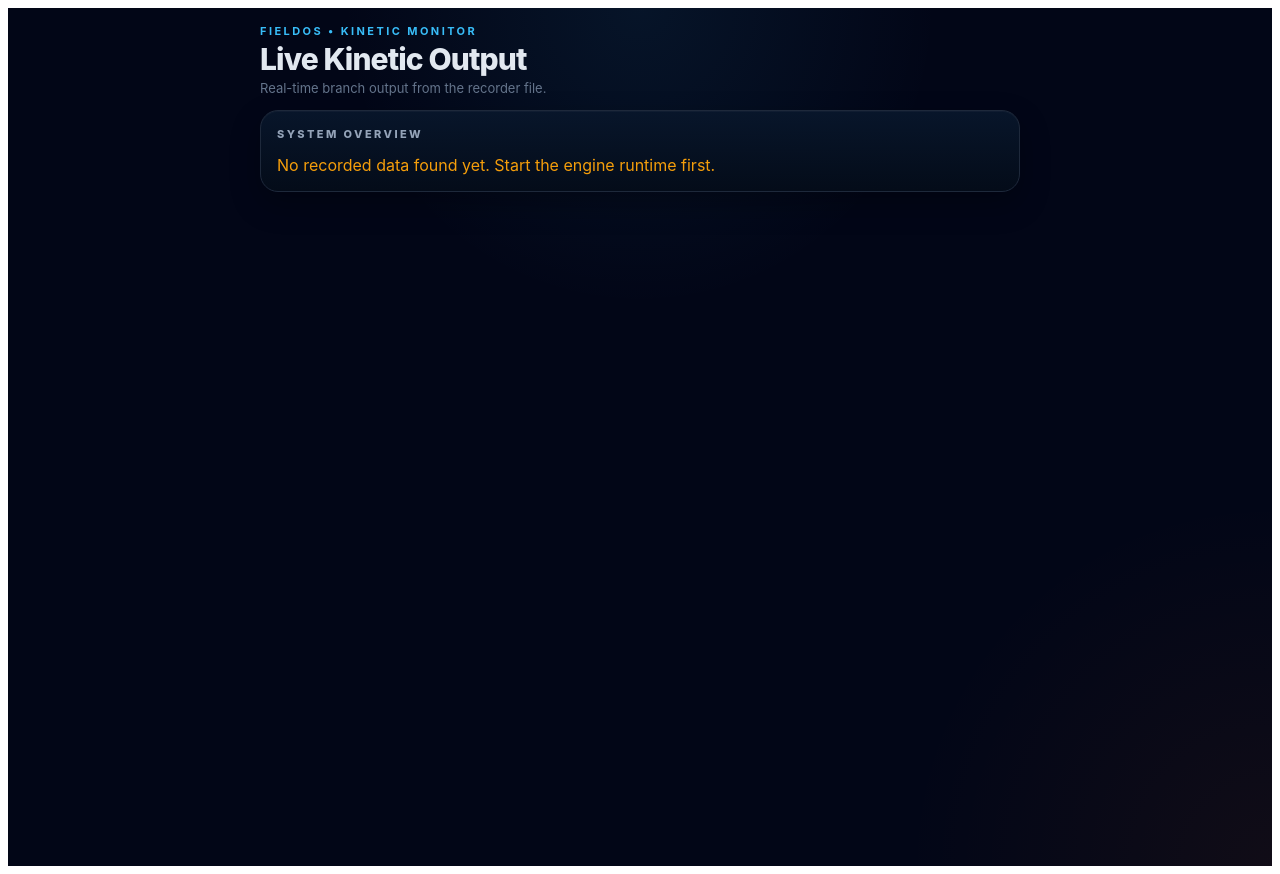
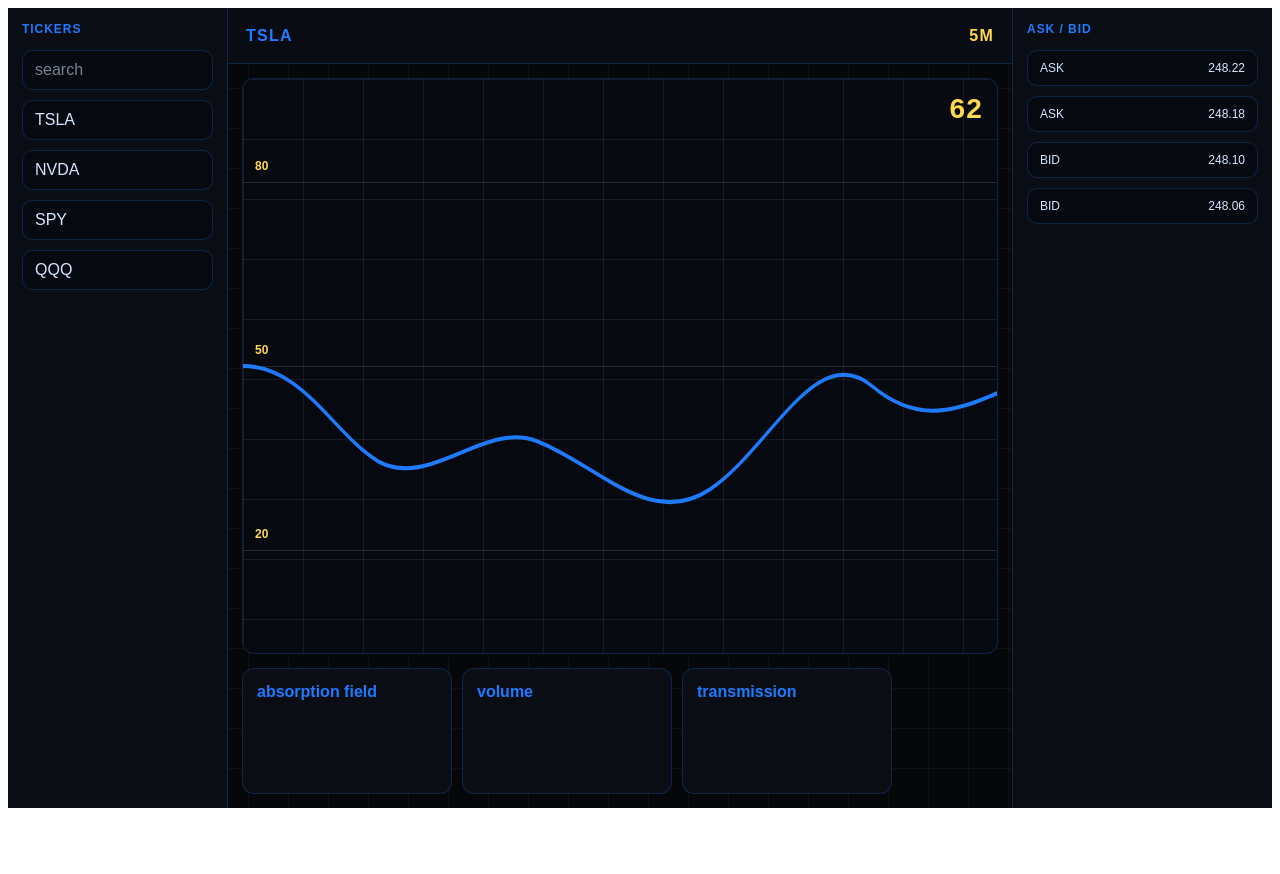
Before and after one commit to wacobjatts/field-os, a Next.js app: page / in a window 1280 px wide. After the commit the page ends 816 px from the top, so only its background shows below. Built offline with nearby package versions, Linux system fonts and the light colour scheme.

Commit message:
Update page.tsx

```diff
--- a/src/app/page.tsx
+++ b/src/app/page.tsx
@@ -1,242 +1,260 @@
-'use client';
+export default function Page() {
+  return (
+    <main style={styles.page}>
+      <div style={styles.grid} />
 
-import { useEffect, useState } from 'react';
+      <aside style={styles.leftPanel}>
+        <div style={styles.panelTitle}>tickers</div>
+        <div style={styles.searchBox}>search</div>
+        <div style={styles.listItem}>tsla</div>
+        <div style={styles.listItem}>nvda</div>
+        <div style={styles.listItem}>spy</div>
+        <div style={styles.listItem}>qqq</div>
+      </aside>
 
-interface LatestRecord {
-  timestamp: number;
-  symbol: string;
-  midPrice: number;
-  raw: {
-    absorption: number;
-    mismatch: number;
-    realityGap: number;
-    normalizedRealityGap: number;
-    tension: number;
-    liarIndex: number;
-    entropy: number;
-  };
-  precision: {
-    absorption: number;
-    mismatch: number;
-    realityGap: number;
-    tension: number;
-    liarIndex: number;
-    entropy: number;
-  };
-}
+      <section style={styles.centerPanel}>
+        <div style={styles.chartHeader}>
+          <span style={styles.symbol}>tsla</span>
+          <span style={styles.timeframe}>5m</span>
+        </div>
 
-interface ApiResponse {
-  ok: boolean;
-  latest: LatestRecord | null;
-}
+        <div style={styles.chartArea}>
+          <div style={styles.chartGrid} />
 
-function formatValue(value: number | undefined, digits = 4): string {
-  if (typeof value !== 'number' || Number.isNaN(value)) return '--';
-  return value.toFixed(digits);
-}
+          <div style={{ ...styles.hLine, top: '18%' }} />
+          <div style={{ ...styles.hLine, top: '50%' }} />
+          <div style={{ ...styles.hLine, top: '82%' }} />
 
-function cardStyle(): React.CSSProperties {
-  return {
-    border: '1px solid #1e293b',
-    borderRadius: 18,
-    padding: 16,
-    background: 'linear-gradient(180deg, rgba(8,22,43,0.96), rgba(4,12,25,0.96))',
-    boxShadow: 'inset 0 1px 0 rgba(255,255,255,0.03), 0 12px 30px rgba(0,0,0,0.26)'
-  };
-}
+          <div style={{ ...styles.sideNumber, top: '14%' }}>80</div>
+          <div style={{ ...styles.sideNumber, top: '46%' }}>50</div>
+          <div style={{ ...styles.sideNumber, top: '78%' }}>20</div>
 
-function row(label: string, value: string) {
-  return (
-    <div
-      key={label}
-      style={{
-        display: 'flex',
-        justifyContent: 'space-between',
-        gap: 16,
-        padding: '10px 0',
-        borderBottom: '1px solid rgba(255,255,255,0.05)'
-      }}
-    >
-      <span style={{ color: '#94a3b8' }}>{label}</span>
-      <span style={{ fontWeight: 700 }}>{value}</span>
-    </div>
+          <svg viewBox="0 0 1000 420" preserveAspectRatio="none" style={styles.svg}>
+            <path
+              d="M 0 210
+                 C 80 210, 120 260, 180 280
+                 C 250 300, 320 250, 390 265
+                 C 470 282, 540 330, 620 300
+                 C 700 270, 760 190, 835 225
+                 C 900 255, 955 240, 1000 230"
+              fill="none"
+              stroke="#1e7bff"
+              strokeWidth="3"
+              strokeLinecap="round"
+            />
+          </svg>
+
+          <div style={styles.valueBadge}>62</div>
+        </div>
+
+        <div style={styles.bottomDock}>
+          <div style={styles.instrumentCard}>absorption field</div>
+          <div style={styles.instrumentCard}>volume</div>
+          <div style={styles.instrumentCard}>transmission</div>
+        </div>
+      </section>
+
+      <aside style={styles.rightPanel}>
+        <div style={styles.panelTitle}>ask / bid</div>
+        <div style={styles.bookRow}><span>ask</span><span>248.22</span></div>
+        <div style={styles.bookRow}><span>ask</span><span>248.18</span></div>
+        <div style={styles.bookRow}><span>bid</span><span>248.10</span></div>
+        <div style={styles.bookRow}><span>bid</span><span>248.06</span></div>
+      </aside>
+    </main>
   );
 }
 
-export default function Page() {
-  const [data, setData] = useState<LatestRecord | null>(null);
-  const [loading, setLoading] = useState(true);
+const bg = '#05070a';
+const panel = '#0a0e14';
+const border = 'rgba(30,123,255,0.22)';
+const blue = '#1e7bff';
+const yellow = '#ffd84d';
+const text = '#d7e6ff';
+const subtle = 'rgba(215,230,255,0.08)';
 
-  async function fetchLatest() {
-    try {
-      const response = await fetch('/api/kinetic/latest', { cache: 'no-store' });
-      const json: ApiResponse = await response.json();
+const styles: Record<string, React.CSSProperties> = {
+  page: {
+    position: 'relative',
+    minHeight: '100vh',
+    background: bg,
+    color: text,
+    display: 'grid',
+    gridTemplateColumns: '220px 1fr 260px',
+    gridTemplateRows: '1fr',
+    overflow: 'hidden',
+    fontFamily: 'Arial, Helvetica, sans-serif',
+  },
 
-      if (json.ok) {
-        setData(json.latest);
-      }
-    } catch (error) {
-      console.error('Failed to fetch latest kinetic output:', error);
-    } finally {
-      setLoading(false);
-    }
-  }
+  grid: {
+    position: 'absolute',
+    inset: 0,
+    backgroundImage: `
+      linear-gradient(rgba(255,255,255,0.04) 1px, transparent 1px),
+      linear-gradient(90deg, rgba(255,255,255,0.04) 1px, transparent 1px)
+    `,
+    backgroundSize: '40px 40px',
+    pointerEvents: 'none',
+  },
 
-  useEffect(() => {
-    fetchLatest();
-    const timer = setInterval(fetchLatest, 2000);
-    return () => clearInterval(timer);
-  }, []);
+  leftPanel: {
+    position: 'relative',
+    zIndex: 1,
+    background: panel,
+    borderRight: `1px solid ${border}`,
+    padding: '14px',
+    display: 'flex',
+    flexDirection: 'column',
+    gap: '10px',
+  },
 
-  return (
-    <main
-      style={{
-        minHeight: '100vh',
-        background:
-          'radial-gradient(circle at top, rgba(56,189,248,0.08), transparent 28%), radial-gradient(circle at bottom right, rgba(249,115,22,0.06), transparent 24%), #020617',
-        color: '#e2e8f0',
-        fontFamily:
-          'Inter, ui-sans-serif, system-ui, -apple-system, BlinkMacSystemFont, "Segoe UI", sans-serif',
-        padding: '16px 14px 42px'
-      }}
-    >
-      <div style={{ maxWidth: 760, margin: '0 auto', display: 'grid', gap: 14 }}>
-        <header style={{ display: 'flex', flexDirection: 'column', gap: 6 }}>
-          <div
-            style={{
-              fontSize: 11,
-              letterSpacing: '0.22em',
-              textTransform: 'uppercase',
-              color: '#38bdf8',
-              fontWeight: 700
-            }}
-          >
-            FieldOS • Kinetic Monitor
-          </div>
+  centerPanel: {
+    position: 'relative',
+    zIndex: 1,
+    display: 'grid',
+    gridTemplateRows: '56px 1fr 140px',
+    minWidth: 0,
+  },
 
-          <h1
-            style={{
-              margin: 0,
-              fontSize: 30,
-              lineHeight: 1,
-              fontWeight: 800,
-              letterSpacing: '-0.03em'
-            }}
-          >
-            Live Kinetic Output
-          </h1>
+  rightPanel: {
+    position: 'relative',
+    zIndex: 1,
+    background: panel,
+    borderLeft: `1px solid ${border}`,
+    padding: '14px',
+    display: 'flex',
+    flexDirection: 'column',
+    gap: '10px',
+  },
 
-          <p style={{ margin: 0, color: '#64748b', fontSize: 13 }}>
-            Real-time branch output from the recorder file.
-          </p>
-        </header>
+  chartHeader: {
+    display: 'flex',
+    alignItems: 'center',
+    justifyContent: 'space-between',
+    padding: '0 18px',
+    borderBottom: `1px solid ${border}`,
+    background: 'rgba(10,14,20,0.9)',
+    textTransform: 'uppercase',
+    letterSpacing: '0.08em',
+  },
 
-        <section style={cardStyle()}>
-          <div
-            style={{
-              fontSize: 11,
-              letterSpacing: '0.22em',
-              textTransform: 'uppercase',
-              color: '#94a3b8',
-              fontWeight: 800,
-              marginBottom: 14
-            }}
-          >
-            System Overview
-          </div>
+  symbol: {
+    color: blue,
+    fontWeight: 700,
+  },
 
-          {loading ? (
-            <div style={{ color: '#94a3b8' }}>Loading...</div>
-          ) : !data ? (
-            <div style={{ color: '#f59e0b' }}>
-              No recorded data found yet. Start the engine runtime first.
-            </div>
-          ) : (
-            <>
-              <div
-                style={{
-                  display: 'grid',
-                  gridTemplateColumns: 'repeat(auto-fit, minmax(180px, 1fr))',
-                  gap: 12
-                }}
-              >
-                <div style={cardStyle()}>
-                  <div style={{ color: '#94a3b8', fontSize: 12, marginBottom: 8 }}>Symbol</div>
-                  <div style={{ fontSize: 26, fontWeight: 800 }}>{data.symbol}</div>
-                </div>
+  timeframe: {
+    color: yellow,
+    fontWeight: 700,
+  },
 
-                <div style={cardStyle()}>
-                  <div style={{ color: '#94a3b8', fontSize: 12, marginBottom: 8 }}>Mid Price</div>
-                  <div style={{ fontSize: 26, fontWeight: 800 }}>
-                    {formatValue(data.midPrice, 4)}
-                  </div>
-                </div>
+  chartArea: {
+    position: 'relative',
+    margin: '14px',
+    background: '#060a10',
+    border: `1px solid ${border}`,
+    borderRadius: '12px',
+    overflow: 'hidden',
+  },
 
-                <div style={cardStyle()}>
-                  <div style={{ color: '#94a3b8', fontSize: 12, marginBottom: 8 }}>Timestamp</div>
-                  <div style={{ fontSize: 16, fontWeight: 700 }}>
-                    {new Date(data.timestamp).toLocaleTimeString()}
-                  </div>
-                </div>
-              </div>
+  chartGrid: {
+    position: 'absolute',
+    inset: 0,
+    backgroundImage: `
+      linear-gradient(${subtle} 1px, transparent 1px),
+      linear-gradient(90deg, ${subtle} 1px, transparent 1px)
+    `,
+    backgroundSize: '60px 60px',
+    pointerEvents: 'none',
+  },
 
-              <div
-                style={{
-                  display: 'grid',
-                  gridTemplateColumns: 'repeat(auto-fit, minmax(280px, 1fr))',
-                  gap: 12,
-                  marginTop: 14
-                }}
-              >
-                <div style={cardStyle()}>
-                  <div
-                    style={{
-                      fontSize: 11,
-                      letterSpacing: '0.22em',
-                      textTransform: 'uppercase',
-                      color: '#94a3b8',
-                      fontWeight: 800,
-                      marginBottom: 10
-                    }}
-                  >
-                    Raw
-                  </div>
+  hLine: {
+    position: 'absolute',
+    left: 0,
+    right: 0,
+    height: '1px',
+    background: 'rgba(255,255,255,0.12)',
+  },
 
-                  {row('Absorption', formatValue(data.raw.absorption))}
-                  {row('Mismatch', formatValue(data.raw.mismatch))}
-                  {row('Reality Gap', formatValue(data.raw.realityGap))}
-                  {row('Normalized Gap', formatValue(data.raw.normalizedRealityGap))}
-                  {row('Tension', formatValue(data.raw.tension))}
-                  {row('Liar Index', formatValue(data.raw.liarIndex))}
-                  {row('Entropy', formatValue(data.raw.entropy))}
-                </div>
+  sideNumber: {
+    position: 'absolute',
+    left: '12px',
+    color: yellow,
+    fontSize: '12px',
+    fontWeight: 700,
+  },
 
-                <div style={cardStyle()}>
-                  <div
-                    style={{
-                      fontSize: 11,
-                      letterSpacing: '0.22em',
-                      textTransform: 'uppercase',
-                      color: '#94a3b8',
-                      fontWeight: 800,
-                      marginBottom: 10
-                    }}
-                  >
-                    Precision
-                  </div>
+  svg: {
+    position: 'absolute',
+    inset: 0,
+    width: '100%',
+    height: '100%',
+  },
 
-                  {row('Absorption', formatValue(data.precision.absorption))}
-                  {row('Mismatch', formatValue(data.precision.mismatch))}
-                  {row('Reality Gap', formatValue(data.precision.realityGap))}
-                  {row('Tension', formatValue(data.precision.tension))}
-                  {row('Liar Index', formatValue(data.precision.liarIndex))}
-                  {row('Entropy', formatValue(data.precision.entropy))}
-                </div>
-              </div>
-            </>
-          )}
-        </section>
-      </div>
-    </main>
-  );
-}
+  valueBadge: {
+    position: 'absolute',
+    right: '14px',
+    top: '14px',
+    color: yellow,
+    fontSize: '28px',
+    fontWeight: 800,
+    letterSpacing: '0.04em',
+  },
+
+  bottomDock: {
+    display: 'flex',
+    gap: '10px',
+    padding: '0 14px 14px 14px',
+    overflowX: 'auto',
+  },
+
+  instrumentCard: {
+    minWidth: '180px',
+    background: panel,
+    border: `1px solid ${border}`,
+    borderRadius: '12px',
+    padding: '14px',
+    color: blue,
+    textTransform: 'lowercase',
+    fontWeight: 700,
+  },
+
+  panelTitle: {
+    color: blue,
+    fontSize: '12px',
+    fontWeight: 800,
+    textTransform: 'uppercase',
+    letterSpacing: '0.08em',
+    marginBottom: '4px',
+  },
+
+  searchBox: {
+    border: `1px solid ${border}`,
+    background: '#060a10',
+    borderRadius: '10px',
+    padding: '10px 12px',
+    color: 'rgba(215,230,255,0.55)',
+    textTransform: 'lowercase',
+  },
+
+  listItem: {
+    border: `1px solid ${border}`,
+    background: '#060a10',
+    borderRadius: '10px',
+    padding: '10px 12px',
+    color: text,
+    textTransform: 'uppercase',
+  },
+
+  bookRow: {
+    display: 'flex',
+    justifyContent: 'space-between',
+    border: `1px solid ${border}`,
+    background: '#060a10',
+    borderRadius: '10px',
+    padding: '10px 12px',
+    color: text,
+    textTransform: 'uppercase',
+    fontSize: '12px',
+  },
+};
```
